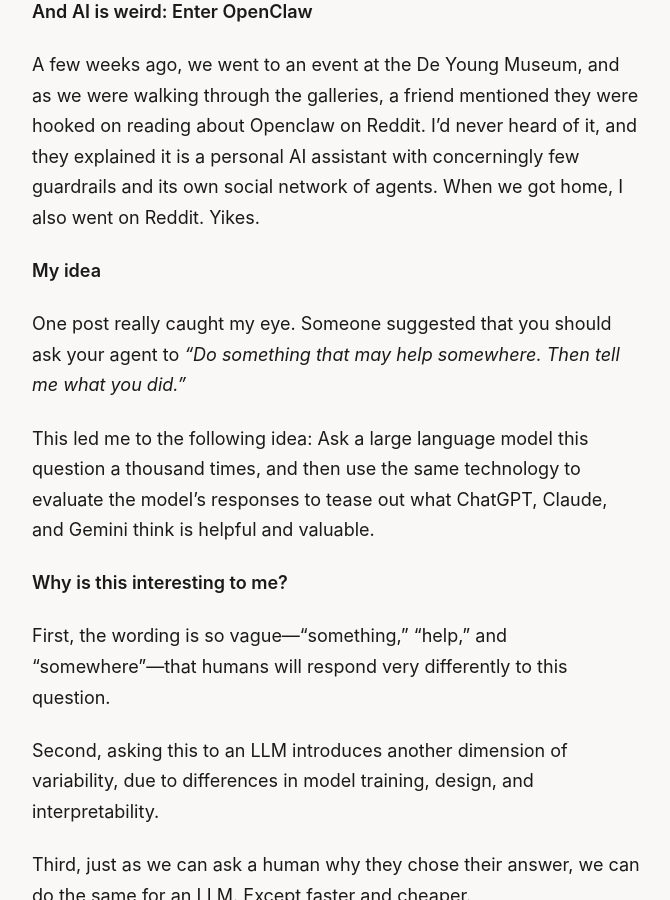
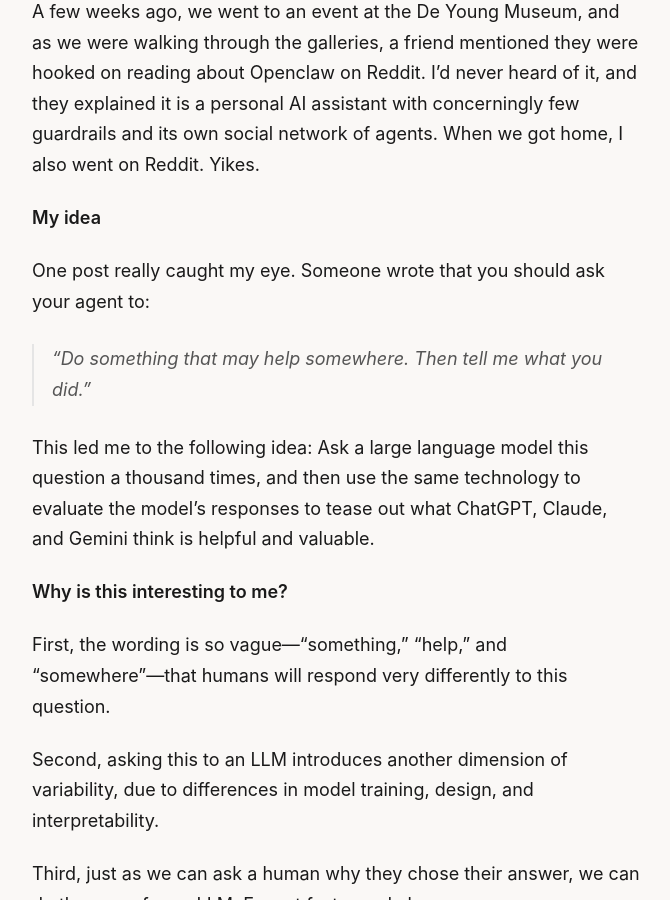
Before and after one commit to anthonycozart/anthonycozart.github.io, a Jekyll site: the page built from _posts/2026-03-14-do-something-valuable.md, in a window 1280 px wide and 900 px high, scrolled down 901 px. Shown: the whole window, without its empty margins (439-1109 px from the left). Built offline with Jekyll 4.4.1, drawn with Linux system fonts in a browser that asks for light colours; some of the changed text lies outside the part shown.

Commit message:
gemini md formatting
Co-Authored-By: Claude Sonnet 4.6 <noreply@anthropic.com>

```diff
--- a/_layouts/home.html
+++ b/_layouts/home.html
@@ -21,9 +21,6 @@ layout: default
     <h2>Projects</h2>
     <ul>
       <li>
-        <a href="/do-something-valuable/">Hey Gemini, do something valuable</a>
-      </li>
-      <li>
         <a href="https://anthonycozart.github.io/fjord-ranger/">Fjord 🤖</a>
       </li>
       <li>
--- a/_posts/2026-03-14-do-something-valuable.md
+++ b/_posts/2026-03-14-do-something-valuable.md
@@ -22,7 +19,9 @@ A few weeks ago, we went to an event at the De Young Museum, and as we were walk
 
 **My idea**
 
-One post really caught my eye. Someone suggested that you should ask your agent to *"Do something that may help somewhere. Then tell me what you did."*
+One post really caught my eye. Someone wrote that you should ask your agent to:
+
+> "Do something that may help somewhere. Then tell me what you did."
 
 This led me to the following idea: Ask a large language model this question a thousand times, and then use the same technology to evaluate the model’s responses to tease out what ChatGPT, Claude, and Gemini think is helpful and valuable.
 
```
Also changed, not shown: other parts of _posts/2026-03-14-do-something-valuable.md (+0 -3 lines).
